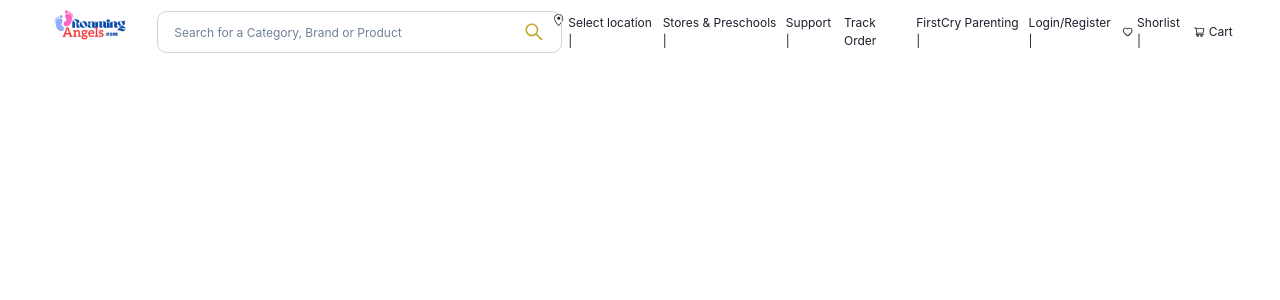
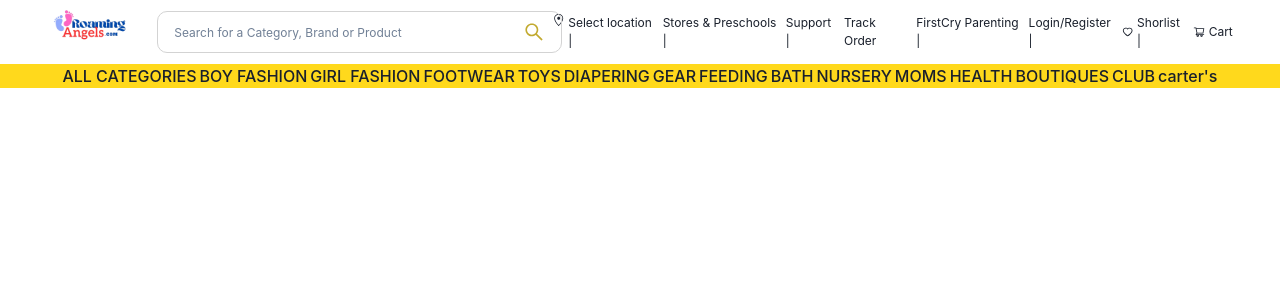
Before and after one commit to yadavarjun182/FirstCry-Clone, a React (Create React App) app in the folder frontend/: page / in a window 1280 px wide. Shown: the top 300 px of the page. Built offline with nearby package versions, Linux system fonts and the light colour scheme.

Commit message:
fw19_0493 day -1

```diff
--- a/frontend/src/components/Navbar2.jsx
+++ b/frontend/src/components/Navbar2.jsx
@@ -1,14 +1,32 @@
 import {
-    Box,
+    Box,UnorderedList,ListItem
   } from "@chakra-ui/react";
 
   export default function Navbar2() {
 
     return (
       <>
-        <Box bg={"#ffd91c"}>
-
-        </Box>
+            <Box bg={"#ffd91c"} >
+                <Box w={'95%'} m='auto'>
+        <UnorderedList display={'flex'} fontWeight={500} listStyleType='none' justifyContent={'space-between'} w={'95%'} m='auto'>
+  <ListItem>ALL CATEGORIES</ListItem>
+  <ListItem>BOY FASHION</ListItem>
+  <ListItem>GIRL FASHION</ListItem>
+                    <ListItem>FOOTWEAR</ListItem>
+                    <ListItem>TOYS</ListItem>
+                    <ListItem>DIAPERING</ListItem>
+                    <ListItem>GEAR</ListItem>
+                    <ListItem>FEEDING</ListItem>
+                    <ListItem>BATH</ListItem>
+                    <ListItem>NURSERY</ListItem>
+                    <ListItem>MOMS</ListItem>
+                    <ListItem>HEALTH</ListItem>
+                    <ListItem>BOUTIQUES</ListItem>
+                    <ListItem>CLUB</ListItem>
+                    <ListItem>carter's</ListItem>
+</UnorderedList>
+                </Box>
+                </Box>
       </>
     );
   }
```
